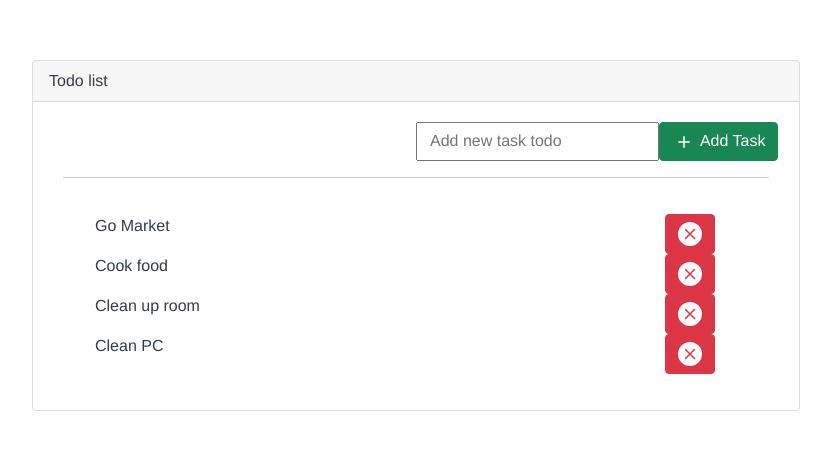
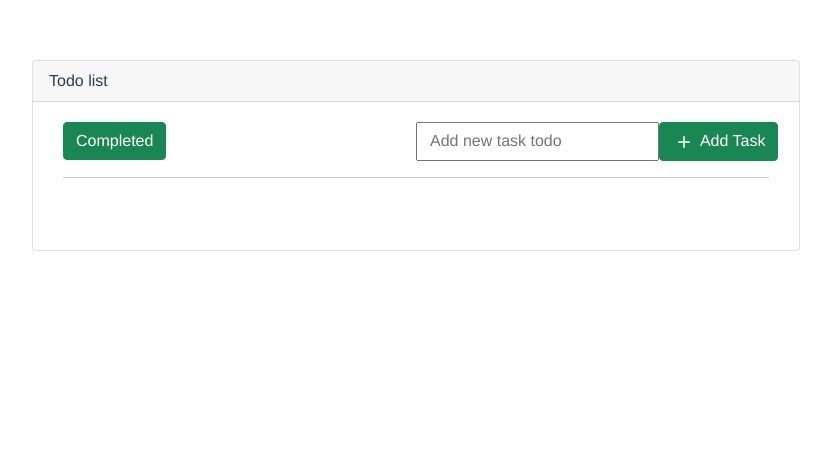
Before and after one commit to RKDN-DN3/fresher-k5-training-2, a Vue app: page / in a window 1280 px wide. Shown: the top 450 px of the page, without its empty margins (224-1055 px from the left). Built offline with nearby package versions, Linux system fonts and the light colour scheme.

Commit message:
commite commpleted

```diff
--- a/src/components/TaskList.vue
+++ b/src/components/TaskList.vue
@@ -6,23 +6,26 @@
       <b-form class="form-size">
         <div class="row">
           <div class="col-sm-6">
-             <!-- <form class="row align-items-center">
-                <div class="col-sm-5">
+             <form class="row align-items-center">
+                <!-- <div class="col-sm-5">
                     <input type="text" class="form-control" id="searchtext"  placeholder="Search task ..." v-model="search" >
-                  </div>
+                </div>
                   <div class="col-sm-2">
                     <input class="form-check-input" type="radio" name="filter" id="allcheck" value="1" v-model="picked">
                       <label class="form-check-label" for="allcheck">
                       All task
                       </label>
-                  </div>
-                  <div class="col-auto">
-                    <input class="form-check-input" type="radio" name="filter"  id="completedcheck" value="2" v-model="picked">
+                  </div> -->
+                  <div class="col-sm-2">
+                    <!-- <input class="form-check-input" type="radio" name="filter"  id="completedcheck" value="2" v-model="picked">
                       <label class="form-check-label" for="completedcheck">
                           Completed
-                      </label>
+                      </label> -->
+                      <button class="col-auto btn btn-success " type="button" @click="isActive = !isActive" >
+                            Completed
+                        </button>
                   </div>
-            </form> -->
+            </form>
           </div>
           <div class="col-sm-6">
              <add-task />
@@ -30,8 +33,13 @@
 
         </div>
             <hr/>
-            <ul v-if="tasks">
+            <ul v-if="isActive== true">
                 <li v-for="task in tasks" v-bind:key="task.id">
+                    <task v-bind:task="task" @deleted="deleteTask"/>
+                </li>
+            </ul>
+            <ul v-else>
+                <li v-for="task in searchTask" v-bind:key="task.id">
                     <task v-bind:task="task" @deleted="deleteTask"/>
                 </li>
             </ul>
@@ -50,13 +58,17 @@ export default {
     },
     data(){
         return{
-        tasksdata:  this.$store.getters.tasks
+            isActive: false
+
         }
     },
 
     computed:{
         ...mapGetters([
         'tasks',
+        ]),
+        ...mapGetters([
+        'searchTask',
         ])
     },
     methods:{
```
